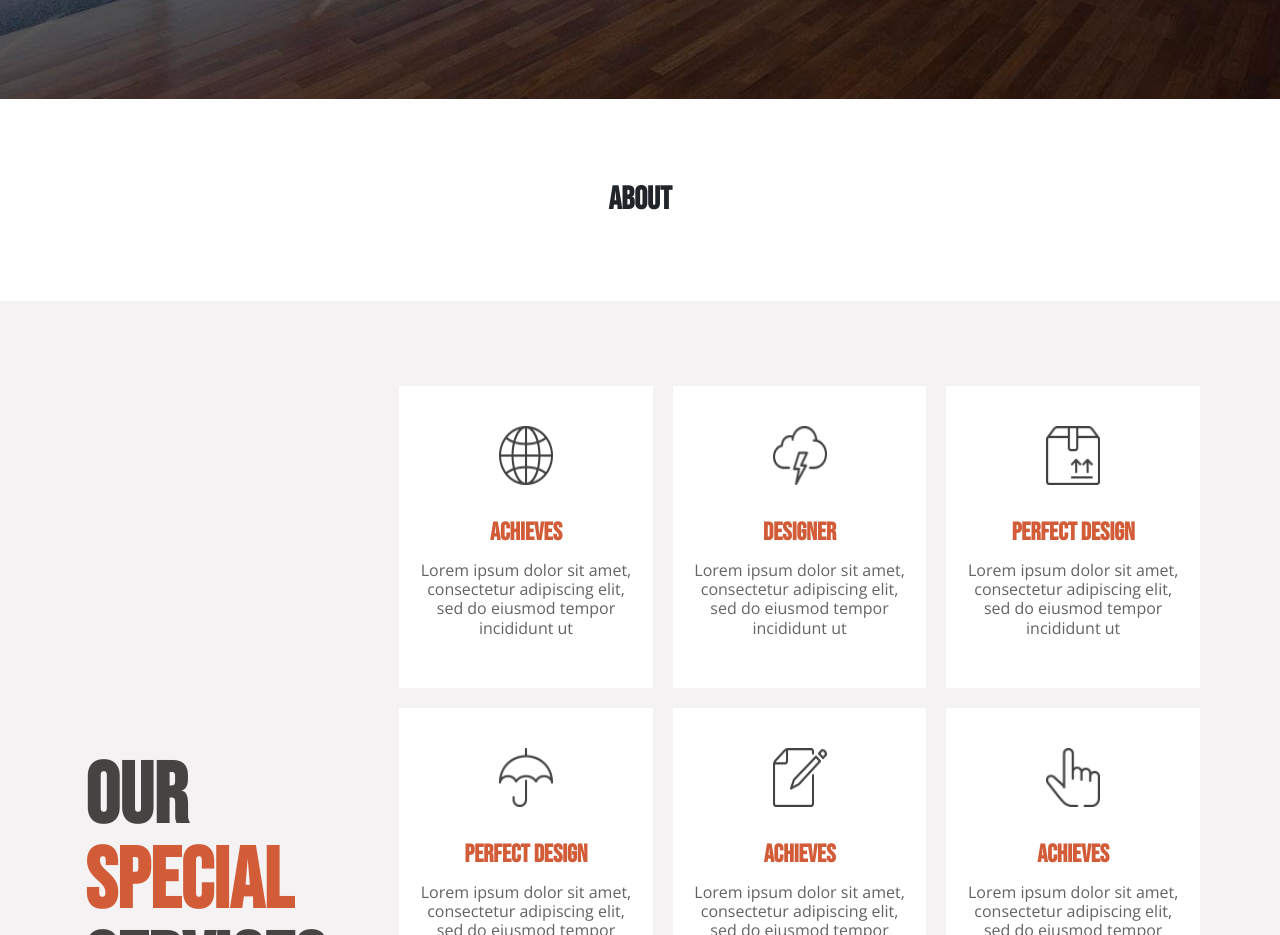
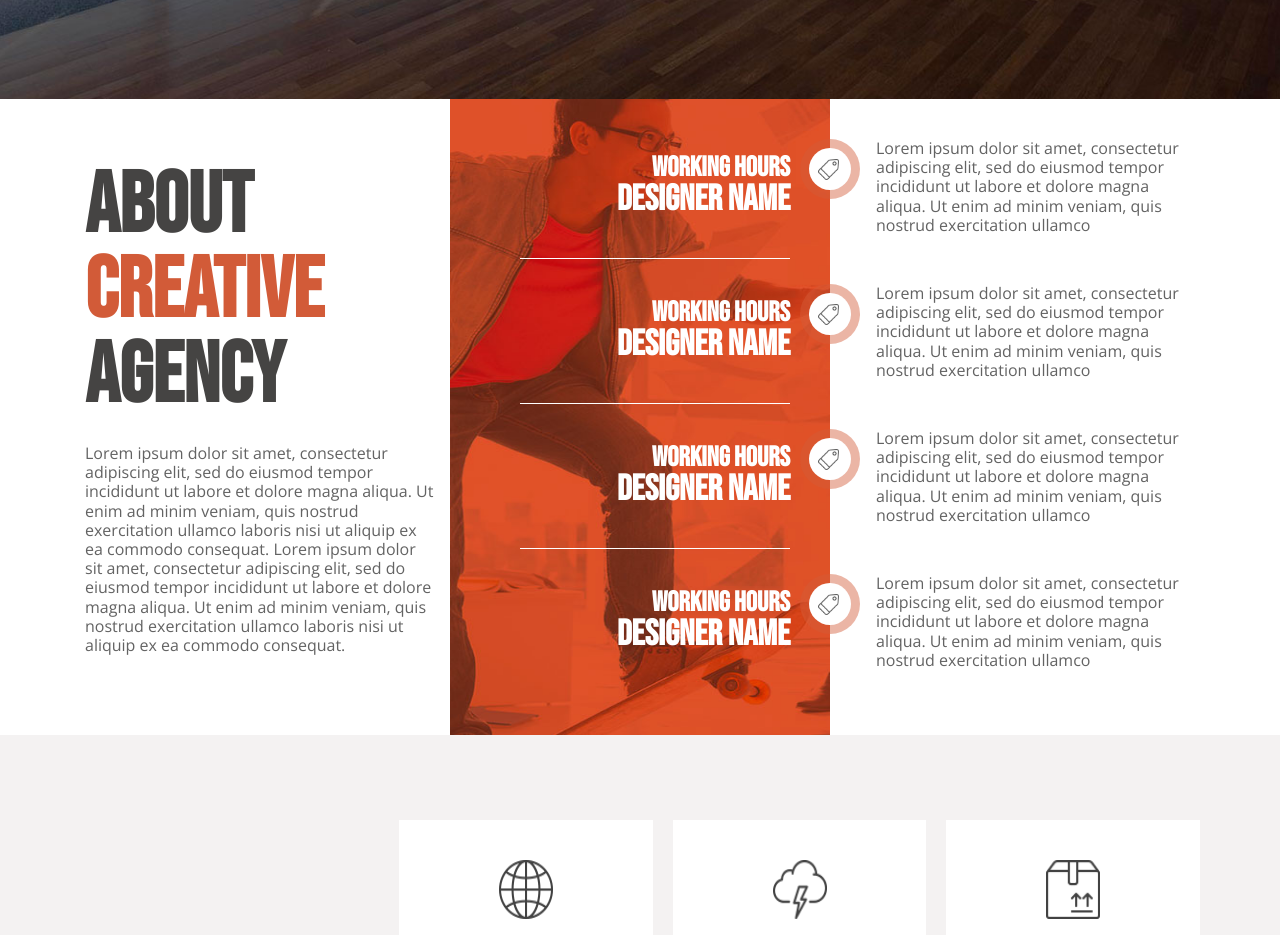
Before and after one commit to jeyofdev/onePage-creative-agency, a website built with webpack: page src/index.html in a window 1280 px wide. Shown: the part 701-1636 px from the top of the page. Built offline with nearby package versions, Linux system fonts and the light colour scheme.

Commit message:
css : add the css for the about section

```diff
--- a/src/index.html
+++ b/src/index.html
@@ -60,10 +60,93 @@
 
         <!-- section -->
         <section id="about">
-            <div class="container text-center">
-                <h2>about</h2>
-            </div>
-        </section>
+            <div class="container">
+                <div class="row">
+                    <div class="col-12 col-lg-4 about-intro">
+                        <h2 class="section-title">
+                            <span>About</span>
+                            <span><strong>Creative</strong></span>
+                            <span>Agency</span>
+                        </h2>
+                        <p class="text-secondary intro">
+                            Lorem ipsum dolor sit amet, consectetur adipiscing elit, sed do eiusmod tempor incididunt ut labore et dolore magna aliqua. Ut enim ad minim veniam, quis nostrud exercitation ullamco laboris nisi ut aliquip ex ea commodo consequat. Lorem ipsum dolor sit amet, consectetur adipiscing elit, sed do eiusmod tempor incididunt ut labore et dolore magna aliqua. Ut enim ad minim veniam, quis nostrud exercitation ullamco laboris nisi ut aliquip ex ea commodo consequat.
+                        </p>
+                    </div>
+
+
+                    <!-- about content -->
+                    <div class="col-12 col-lg-8 section-content">
+
+                        <!-- about item -->
+                        <div class="row item">
+                            <div class="col-12 col-md-6 item-title">
+                                <h3 class="text-white">working hours</h3>
+                                <h4 class="text-white">Designer Name</h4>
+                                <div class="wrap-icon">
+                                    <span>
+                                        <img src="img/icon-about.png" alt="">
+                                    </span>
+                                </div>
+                            </div>
+                            <div class="col-12 col-md-6 item-content">
+                                <p>Lorem ipsum dolor sit amet, consectetur adipiscing elit, sed do eiusmod tempor incididunt ut labore et dolore magna aliqua. Ut enim ad minim veniam, quis nostrud exercitation ullamco</p>
+                            </div>
+                        </div><!-- ./item -->
+
+
+                        <!-- about item -->
+                        <div class="row item">
+                            <div class="col-12 col-md-6 item-title">
+                                <h3 class="text-white">working hours</h3>
+                                <h4 class="text-white">Designer Name</h4>
+                                <div class="wrap-icon">
+                                    <span>
+                                        <img src="img/icon-about.png" alt="">
+                                    </span>
+                                </div>
+                            </div>
+                            <div class="col-12 col-md-6 item-content">
+                                <p>Lorem ipsum dolor sit amet, consectetur adipiscing elit, sed do eiusmod tempor incididunt ut labore et dolore magna aliqua. Ut enim ad minim veniam, quis nostrud exercitation ullamco</p>
+                            </div>
+                        </div><!-- ./item -->
+
+
+                        <!-- about item -->
+                        <div class="row item">
+                            <div class="col-12 col-md-6 item-title">
+                                <h3 class="text-white">working hours</h3>
+                                <h4 class="text-white">Designer Name</h4>
+                                <div class="wrap-icon">
+                                    <span>
+                                        <img src="img/icon-about.png" alt="">
+                                    </span>
+                                </div>
+                            </div>
+                            <div class="col-12 col-md-6 item-content">
+                                <p>Lorem ipsum dolor sit amet, consectetur adipiscing elit, sed do eiusmod tempor incididunt ut labore et dolore magna aliqua. Ut enim ad minim veniam, quis nostrud exercitation ullamco</p>
+                            </div>
+                        </div><!-- ./item -->
+
+
+                        <!-- about item -->
+                        <div class="row item">
+                            <div class="col-12 col-md-6 item-title">
+                                <h3 class="text-white">working hours</h3>
+                                <h4 class="text-white">Designer Name</h4>
+                                <div class="wrap-icon">
+                                    <span>
+                                        <img src="img/icon-about.png" alt="">
+                                    </span>
+                                </div>
+                            </div>
+                            <div class="col-12 col-md-6 item-content">
+                                <p>Lorem ipsum dolor sit amet, consectetur adipiscing elit, sed do eiusmod tempor incididunt ut labore et dolore magna aliqua. Ut enim ad minim veniam, quis nostrud exercitation ullamco</p>
+                            </div>
+                        </div><!-- ./item -->
+                    </div><!-- ./section-content -->
+                </div><!-- ./row -->
+            </div><!-- ./container -->
+        </section><!-- ./about -->
 
         <!-- section -->
         <section id="services">
--- a/src/scss/app.scss
+++ b/src/scss/app.scss
@@ -12,6 +12,7 @@
 @import "app/custom";
 @import "app/sections";
 @import "app/sections/home";
+@import "app/sections/about";
 @import "app/sections/services";
 @import "app/sections/team";
 @import "app/sections/packages";
--- a/src/scss/app/_variables.scss
+++ b/src/scss/app/_variables.scss
@@ -38,7 +38,8 @@ $theme-colors: map-merge(
     "primary":     $primary,
     "secondary":   $secondary,
     "gray":        $gray,
-    "gray-dark":   $gray-dark
+    "gray-dark":   $gray-dark,
+    "white":       $white
   ),
   $theme-colors
 );
--- /dev/null
+++ b/src/scss/app/sections/_about.scss
@@ -0,0 +1,187 @@
+/* ===================
+    SECTION ABOUT
+=================== */
+#about {
+  padding-bottom: 0;
+
+  @include media-breakpoint-up(lg) {
+    padding: 0;
+  }
+}
+
+
+
+
+/* ===================
+    SECTION INTRO
+=================== */
+#about .about-intro {
+  margin-bottom: rem(40);
+
+  @include media-breakpoint-up(lg) {
+    display: flex;
+    flex-direction: column;
+    align-content: center;
+    margin-top: rem(65);
+    margin-bottom: rem(65);
+
+    .section-title {
+      margin-bottom: rem(25);
+    }
+  }
+
+  .intro {
+    text-align: left;
+  }
+}
+
+
+
+/* ================================
+    SECTION CONTENT BACKGROUND
+================================ */
+#about .section-content {
+  height: inherit;
+  background: url(../img/bg-about.jpg) no-repeat;
+  background-size: cover;
+  padding-top: rem(40);
+  padding-bottom: rem(40);
+
+  @include media-breakpoint-up(md) {
+    background-size: 50% 100%;
+    padding-top: rem(40);
+    padding-bottom: rem(65);
+  }
+
+  @include media-breakpoint-up(md) {
+    padding-top: rem(55);
+  }
+}
+
+
+
+/* ==================
+    SECTION ITEM
+================== */
+#about .section-content > .item {
+  margin: 0 auto;
+  margin-bottom: rem(40);
+
+  &:last-child {
+    margin-bottom: 0;
+  }
+
+  div {
+    padding: 0;
+  }
+}
+
+@include media-breakpoint-up(md) {
+  #about .section-content > .item .item-title {
+    padding-right: rem(40);
+    padding-left: rem(55);
+  }
+
+  #about .section-content > .item .item-content {
+    margin-top: -15px;
+    padding-left: calc((60px / 2) + 16px);
+  }
+}
+
+
+
+/* ====================
+    ITEM SEPARATOR
+==================== */
+#about .section-content > .item > div {
+  &:after {
+    content: '';
+    background: $white;
+    height: 1px;
+    margin-top: rem(40);
+  }
+
+  @include media-breakpoint-down(sm) {
+    &.item-content:after {
+      display: block;
+    }
+  }
+
+  @include media-breakpoint-up(md) {
+    &.item-title:after {
+      display: block;
+    }
+  }
+}
+
+#about .section-content > .item:last-child .item-content:after {
+  display: none;
+}
+
+@include media-breakpoint-up(md) {
+  #about .section-content > .item:last-child .item-title:after {
+    display: none;
+  }
+}
+
+
+
+/* ==========================
+    SECTION ITEM CONTENT
+========================== */
+#about .section-content > .item > div {
+  h3,
+  h4,
+  p {
+    text-align: center;
+  }
+
+  p {
+    color: $white;
+  }
+
+  .wrap-icon {
+    position: absolute;
+    display: none;
+    background: rgba($primary, .45);
+    width: rem(60);
+    height: rem(60);
+    top: -15px;
+    left: calc(100% - (60px / 2 ));
+    border-radius: 100%;
+
+    span {
+      display: flex;
+      align-items: center;
+      justify-content: center;
+      background: $white;
+      border-radius: 100%;
+      width: rem(42);
+      height: rem(42);
+
+      img {
+        display: block;
+        width: 50%;
+        transform: translate(-2px);
+      }
+    }
+  }
+
+  @include media-breakpoint-up(md) {
+    h3,
+    h4 {
+      text-align: right;
+    }
+
+    p {
+      color: $secondary;
+      text-align: left;
+    }
+
+    .wrap-icon {
+      display: flex;
+      align-items: center;
+      justify-content: center;
+    }
+  }
+}
--- a/webpack.config.js
+++ b/webpack.config.js
@@ -152,7 +152,7 @@ module.exports = (env, argv) => {
             new plugins.extractCss({
                 filename: (dev) ? 'css/[name].css' : 'css/[name]-[hash:8].css'
             }),
-            new plugins.styleLint()
+            // new plugins.styleLint()
         ]
     }
 
```
Also changed, not shown: src/img/bg-about.jpg (added), src/img/icon-about.png (added).
